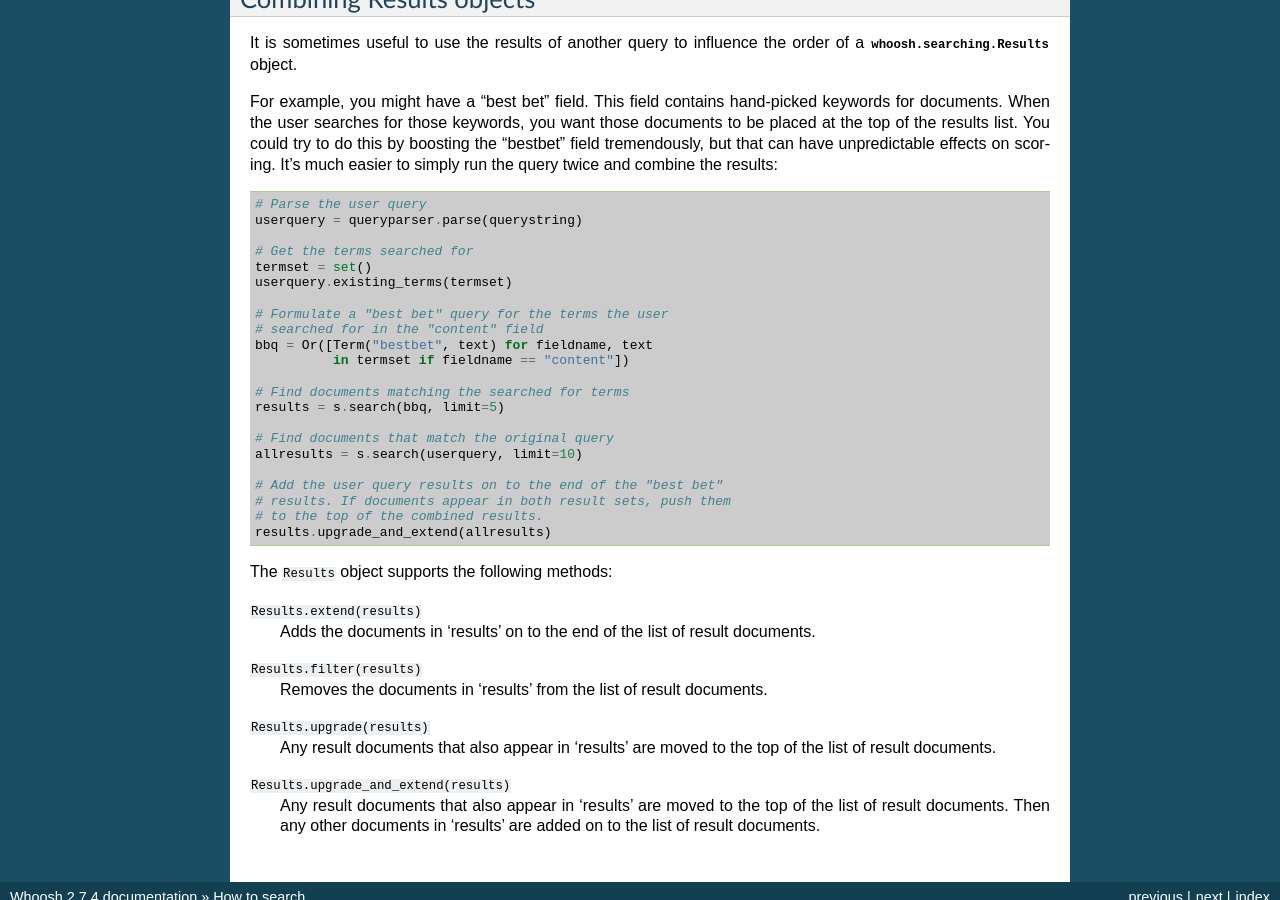
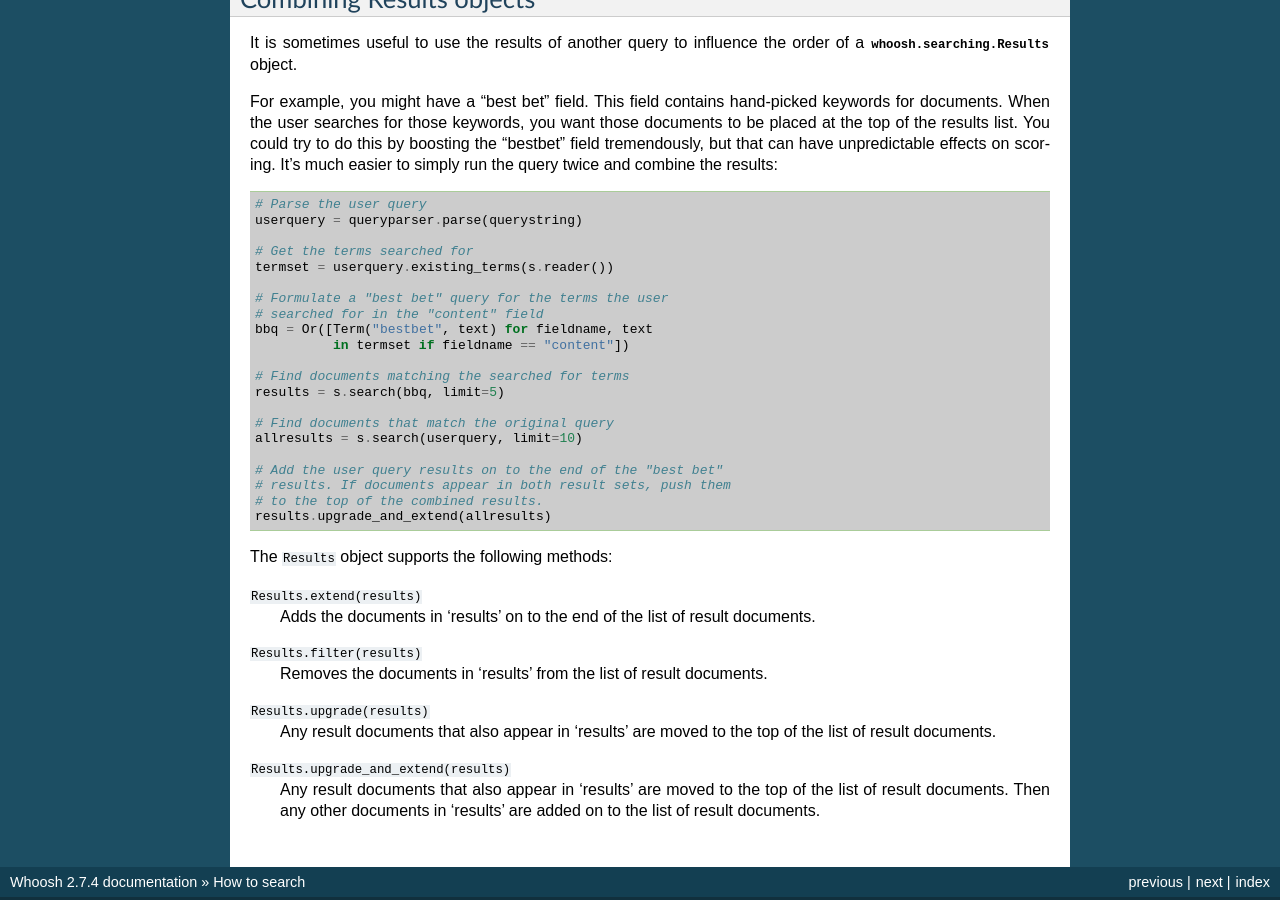
Before and after one commit to mchaput/whoosh, a Sphinx documentation site: the page built from docs/source/searching.rst, in a window 1280 px wide and 900 px high, scrolled down 5391 px. Built offline with Sphinx 7.4.7, drawn with Linux system fonts in a browser that asks for light colours; pages that are not in the unit, such as notebooks, are missing from menus.

```diff
--- a/docs/source/searching.rst
+++ b/docs/source/searching.rst
@@ -356,8 +356,7 @@ twice and combine the results::
     userquery = queryparser.parse(querystring)
 
     # Get the terms searched for
-    termset = set()
-    userquery.existing_terms(termset)
+    termset = userquery.existing_terms(s.reader())
 
     # Formulate a "best bet" query for the terms the user
     # searched for in the "content" field
```
